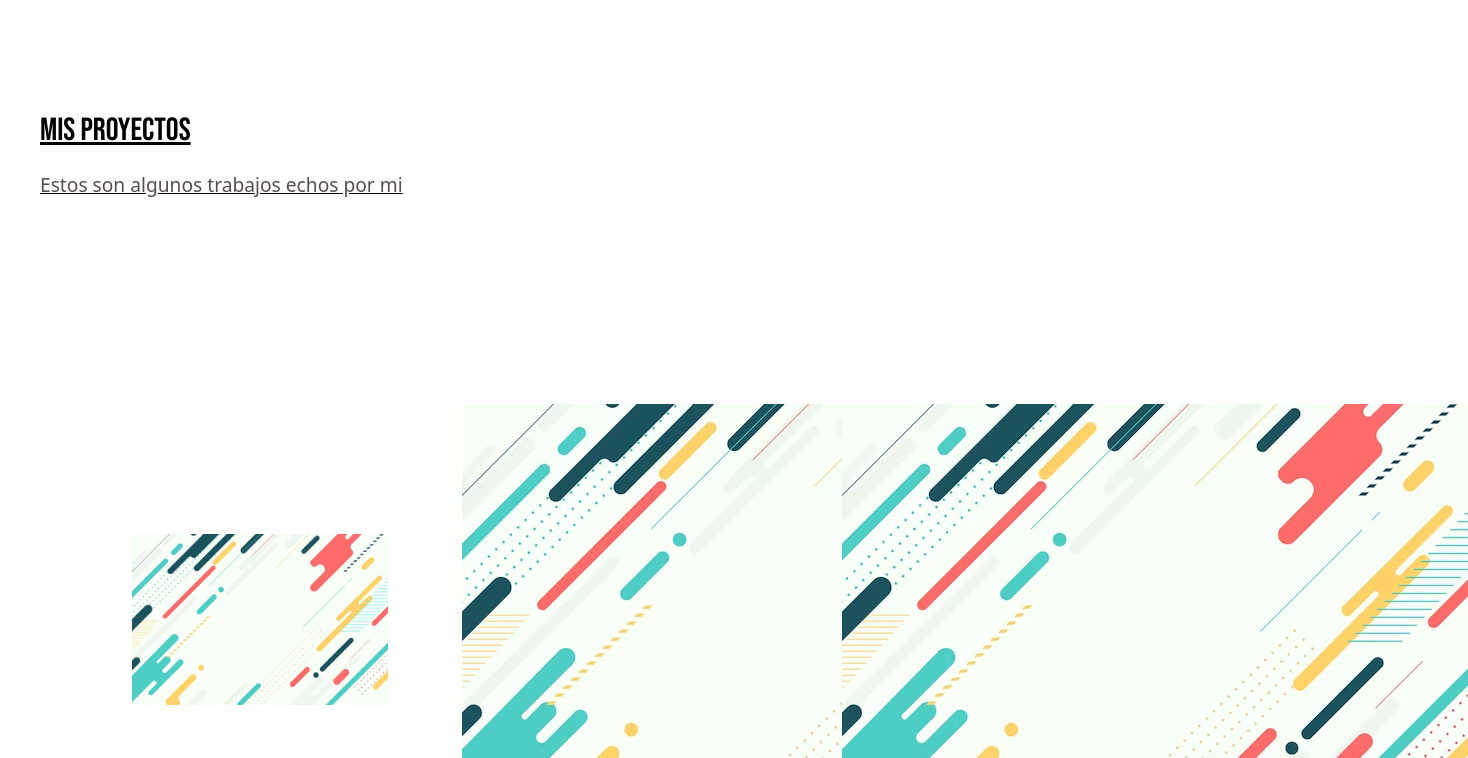
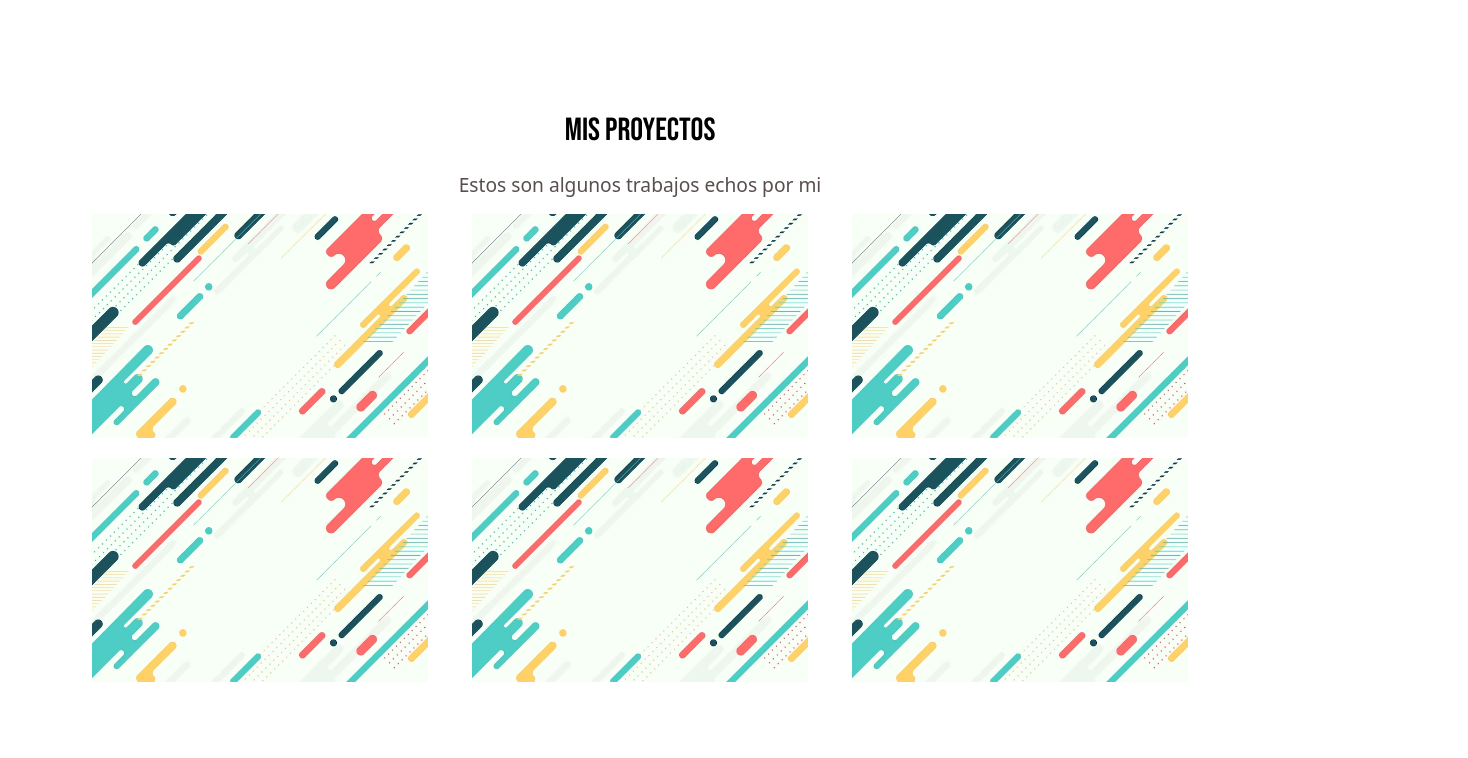
Before and after one commit to MaCo07/Proyecto-Portafolio-Personal, a plain HTML site: page index.html in a window 1280 px wide. Shown: the part 1890-2648 px from the top of the page, 1468 px wide, since content can reach past the window. After the commit the page ends 2622 px from the top, so only its background shows below. Drawn offline with nearby package versions, Linux system fonts and the light colour scheme.

Commit message:
Actualizacion de codigo

```diff
--- a/index.html
+++ b/index.html
@@ -109,7 +109,7 @@
                 </div>
     </section>
     <!--Proyectos-->
-    <a class="proyectos-recientes seccion-clara d-flex flex-column">
+    <section class="proyectos-recientes seccion-clara d-flex flex-column">
         <h2 class="seccion-titulo texto-negro">Mis proyectos</h2>
         <h3 class="seccion-descripcion">Estos son algunos trabajos echos por mi</h3>
         <!--Galeria de proyectos-->
@@ -129,7 +129,6 @@
                                     <i class="bi bi-browser-chrome"></i>
                                 </a>
                             </div>
-
                         </div>
                     </div>
                 </div>
```
